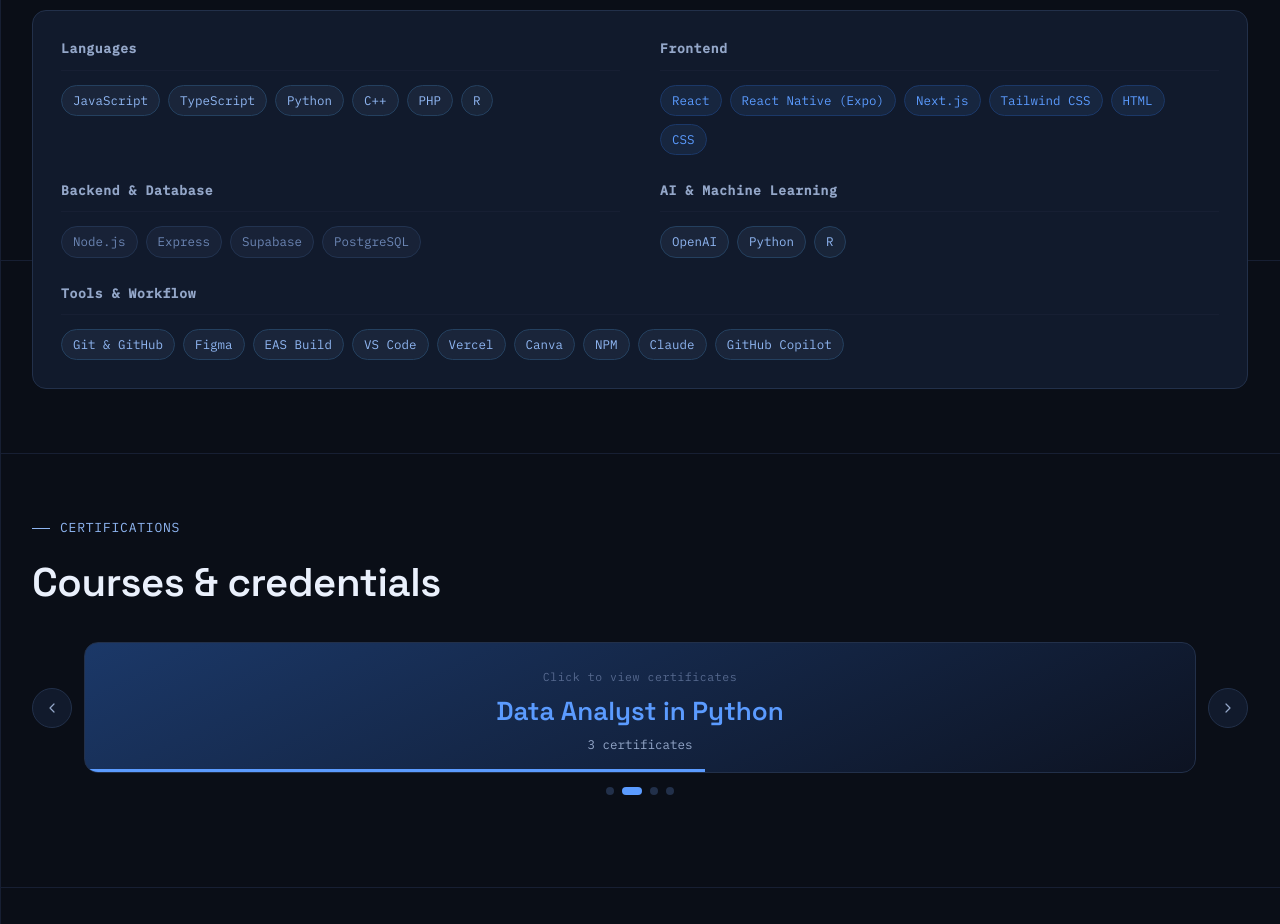
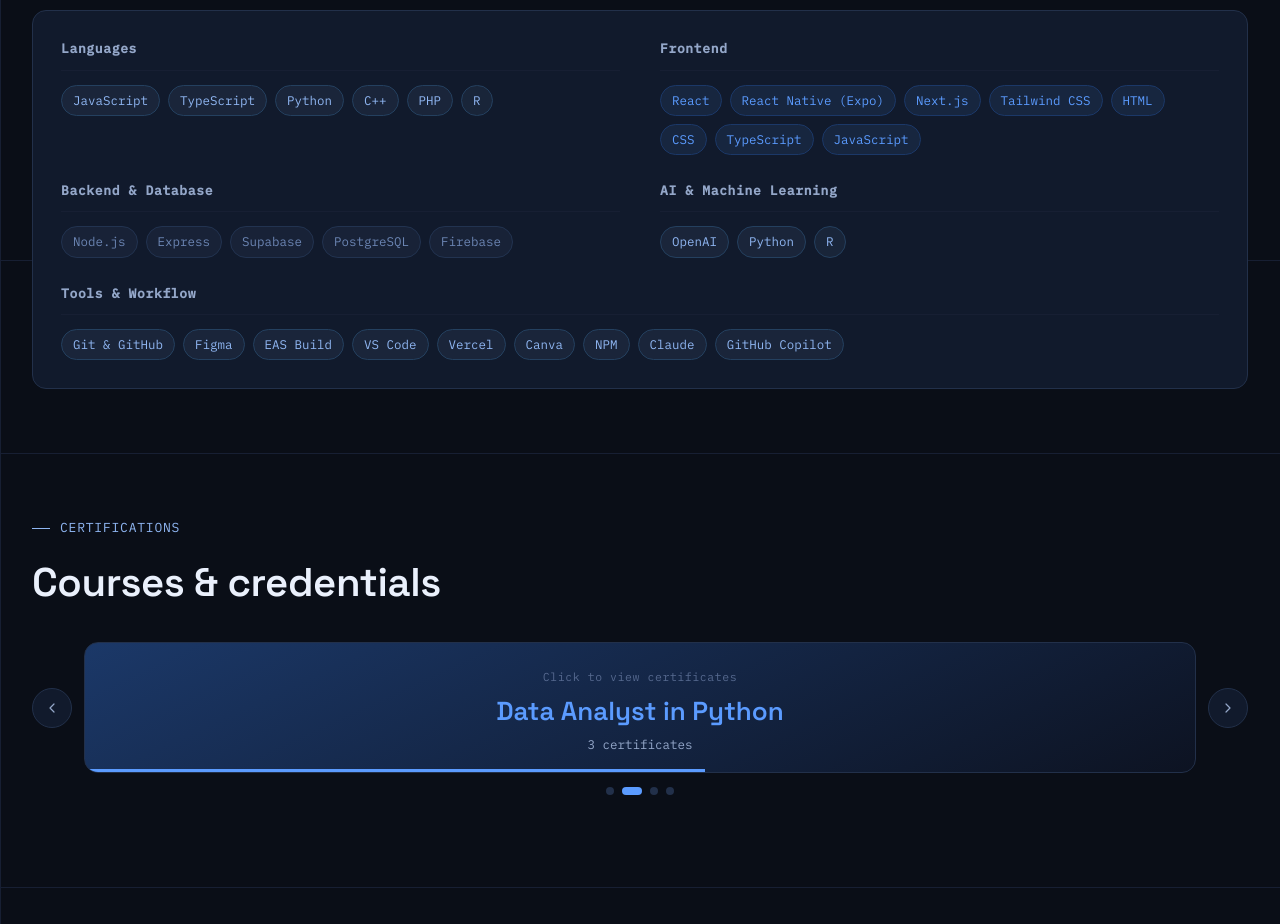
Before and after one commit to ooniins/Casanova_Portfolio, a React (Vite) app: page / in a window 1280 px wide. Shown: the part 2140-3064 px from the top of the page. Built offline with nearby package versions, Linux system fonts and the light colour scheme.

Commit message:
Docs: Update skills section

```diff
--- a/src/data/portfolioData.js
+++ b/src/data/portfolioData.js
@@ -112,11 +112,11 @@
   },
   {
     title: "Frontend",
-    items: ["React", "React Native (Expo)", "Next.js", "Tailwind CSS", "HTML", "CSS"],
+    items: ["React", "React Native (Expo)", "Next.js", "Tailwind CSS", "HTML", "CSS", "TypeScript", "JavaScript"],
   },
   {
     title: "Backend & Database",
-    items: ["Node.js", "Express", "Supabase", "PostgreSQL"],
+    items: ["Node.js", "Express", "Supabase", "PostgreSQL", "Firebase"],
   },
   {
     title: "AI & Machine Learning",
```
